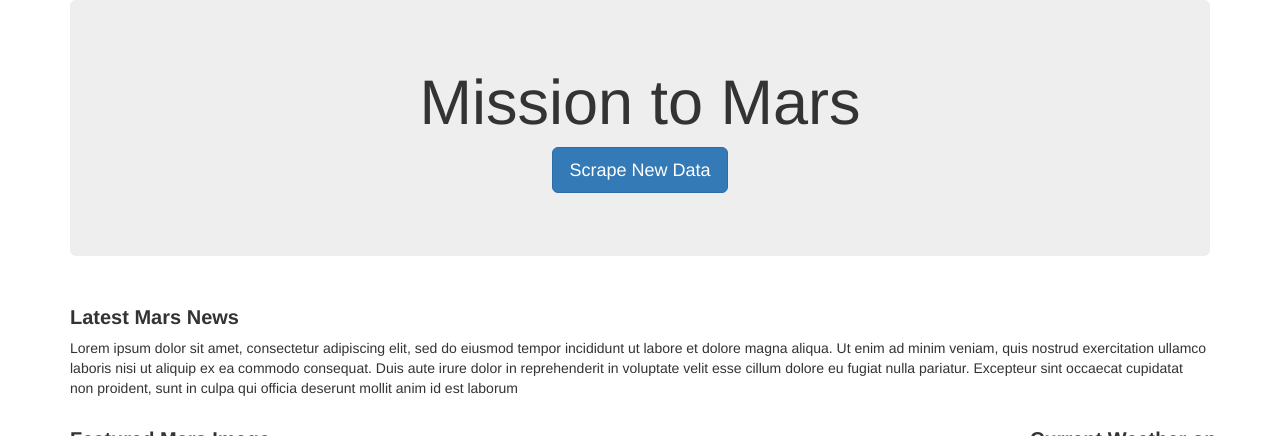
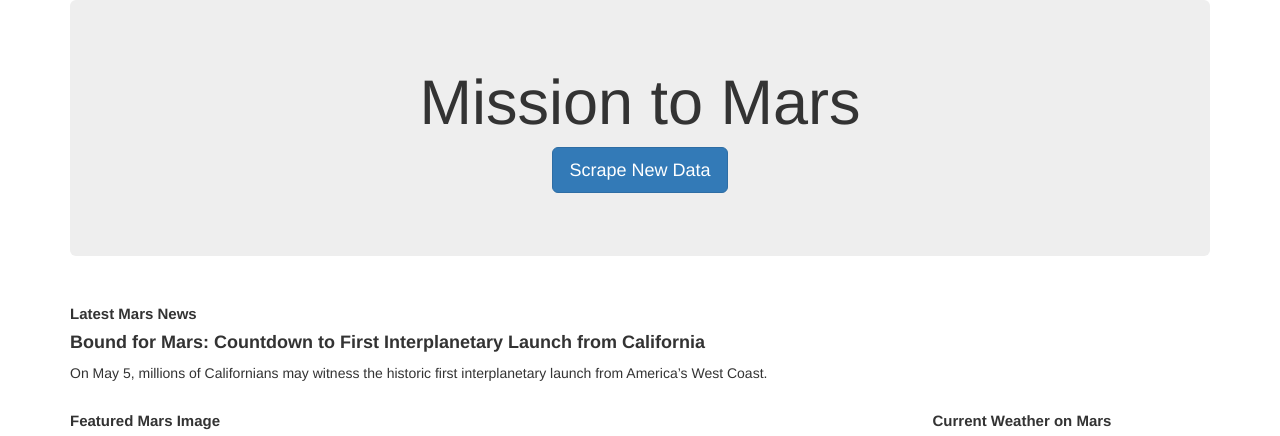
Before and after one commit to alandavila/data-analytics, a Flask app: page / in a window 1280 px wide. Shown: the top 436 px of the page. Run offline with Flask 2, Linux system fonts and the light colour scheme; data that the repository does not hold is empty; some libraries are stand-ins or nearby versions.

Commit message:
edit some styles, move scrape to its own file and cleanned up app to use mongodb

```diff
--- /dev/null
+++ b/mission_mars/app.py
@@ -0,0 +1,51 @@
+# -*- coding: utf-8 -*-
+"""
+Created on Tue Apr 17 19:43:33 2018
+
+@author: davil
+"""
+# Dependencies
+from flask import Flask, render_template,  url_for, redirect
+import pymongo
+import scrape_mars
+
+# create instance of Flask app
+app = Flask(__name__)
+
+#connect to mongo database
+conn = 'mongodb://localhost:27017'
+client = pymongo.MongoClient(conn)
+#drop database if it exist to start fresh
+client.drop_database('mars_db')
+db = client.mars_db
+collection = db.mars_info
+# create route that scraps new data
+@app.route("/scrape")
+def web_scrape():
+    #insert information scrapped form the web
+    scraped_info = scrape_mars.scrape_test()
+    db.drop_collection('mars_info')
+    collection.insert_one(scraped_info)
+    mars_dict = collection.find()
+    mars_dict = list(mars_dict)[0]
+    return render_template(
+        "index.html", mars_dict = mars_dict
+        )
+
+# create route that renders index.html template
+@app.route("/")
+def index():
+    #if there is no data in db then use test dict to render page
+    try:
+        mars_dict = collection.find()
+        mars_dict = list(mars_dict)[0]
+    except:
+        mars_dict = scrape_mars.scrape_test()
+
+    return render_template(
+        "index.html",
+            mars_dict = mars_dict
+        )
+
+if __name__ == "__main__":
+    app.run(debug=True)
--- a/mission_mars/scrape_mars.py
+++ b/mission_mars/scrape_mars.py
@@ -6,12 +6,27 @@ Created on Tue Apr 17 19:43:33 2018
 """
 # Dependencies
 from bs4 import BeautifulSoup
-from flask import Flask, render_template
-import pandas as pd
-import pymongo
-import requests
 from splinter import Browser
 import time
+
+def scrape_test():
+    mars_dict = {"_id":"5ad7fe01e9fd7b12e0fd3488",
+                 "news_title":"Bound for Mars: Countdown to First Interplanetary Launch from California",
+                 "news_p":"On May 5, millions of Californians may witness the historic first interplanetary launch from America’s West Coast.",
+                 "featured_image_url":"https://www.jpl.nasa.gov/spaceimages/images/wallpaper/PIA22372-640x350.jpg",
+                 "mars_weather":"Sol 2024 (April 16, 2018), Sunny, high -7C/19F, low -76C/-104F, pressure at 7.20 hPa, daylight 05:26-17:21",
+                 "hemisphere_image_urls":[
+                         {"title":"Cerberus Hemisphere Enhanced",
+                          "img_url":"https://astrogeology.usgs.gov/cache/images/cfa62af2557222a02478f1fcd781d445_cerberus_enhanced.tif_full.jpg"},
+                         {"title":"Schiaparelli Hemisphere Enhanced",
+                          "img_url":"https://astrogeology.usgs.gov/cache/images/3cdd1cbf5e0813bba925c9030d13b62e_schiaparelli_enhanced.tif_full.jpg"},
+                         {"title":"Syrtis Major Hemisphere Enhanced",
+                          "img_url":"https://astrogeology.usgs.gov/cache/images/ae209b4e408bb6c3e67b6af38168cf28_syrtis_major_enhanced.tif_full.jpg"},
+                         {"title":"Valles Marineris Hemisphere Enhanced",
+                          "img_url":"https://astrogeology.usgs.gov/cache/images/7cf2da4bf549ed01c17f206327be4db7_valles_marineris_enhanced.tif_full.jpg"}
+                         ]
+                 }
+    return mars_dict
 
 def scrape():
     mars_dict = {}
@@ -101,41 +116,3 @@ def scrape():
     mars_dict['hemisphere_image_urls'] = hemisphere_image_urls
 
     return mars_dict
-
-
-# create instance of Flask app
-app = Flask(__name__)
-
-#craete mongo database
-conn = 'mongodb://localhost:27017'
-client = pymongo.MongoClient(conn)
-client.drop_database('mars_db')
-db = client.mars_db
-collection = db.mars_info
-
-# create route that renders index.html template
-@app.route("/scrape")
-def web_scrape():
-        #insert information scrapped form the web
-    scraped_info = scrape()
-    db.drop_collection('mars_info')
-    db.mars_info.insert_one(scraped_info)
-
-# create route that renders index.html template
-@app.route("/")
-def show_data():
-
-#    conn = 'mongodb://localhost:27017'
-#    client = pymongo.MongoClient(conn)
-#    db = client.mars_db
-#    collection = db.mars_info
-    mars_dict = db.collection.find()
-    print(mars_dict)
-
-    return render_template(
-        "index.html",
-        mars_dict=mars_dict
-        )
-
-if __name__ == "__main__":
-    app.run(debug=True)
--- a/mission_mars/templates/css/style.css
+++ b/mission_mars/templates/css/style.css
@@ -1,5 +1,7 @@
 h2 {
-  font-size: 20px;
+  font-size: 15px;
   font-weight: bold;
-
 }
+h4 {
+  font-weight: bold;
+}
--- a/mission_mars/templates/index.html
+++ b/mission_mars/templates/index.html
@@ -7,7 +7,7 @@
   <meta http-equiv="X-UA-Compatible" content="ie=edge">
   <title>Mars Mission</title>
   <link rel="stylesheet" href="https://maxcdn.bootstrapcdn.com/bootstrap/3.3.7/css/bootstrap.min.css">
-  <link rel="stylesheet" href='css/style.css'>
+  <link rel="stylesheet" href='./css/style.css'>
 </head>
 
 <body>
@@ -21,23 +21,24 @@
     <div class="row" >
       <div class="col-md-12">
         <h2>Latest Mars News</h2>
+        <h4>{{mars_dict.news_title}}</h4>
         <p>
-          Lorem ipsum dolor sit amet, consectetur adipiscing elit, sed do eiusmod tempor incididunt ut labore et dolore magna aliqua. Ut enim ad minim veniam, quis nostrud exercitation ullamco laboris nisi ut aliquip ex ea commodo consequat. Duis aute irure dolor in reprehenderit in voluptate velit esse cillum dolore eu fugiat nulla pariatur. Excepteur sint occaecat cupidatat non proident, sunt in culpa qui officia deserunt mollit anim id est laborum
+          {{mars_dict.news_p}}
         </p>
       </div>
     </div>
 
     <div class="row">
-      <div class="col-md-10">
+      <div class="col-md-9">
         <h2>Featured Mars Image</h2>
-        <img class="img-responsive"src="https://picsum.photos/900/500" alt="mars featued image">
+        <img class="img-responsive"src={{mars_dict.featured_image_url}} alt="mars featued image">
       </div>
-      <div class="col-md-2">
+      <div class="col-md-3">
         <div class='row'>
           <div class="col-md12">
             <h2>Current Weather on Mars</h2>
             <p>
-              Lorem ipsum dolor sit amet, consectetur adipiscing elit, sed do eiusmod tempor incididunt ut labore et dolore magna aliqua. Ut enim ad minim veniam, quis nostrud exercitation ullamco laboris nisi ut aliquip ex ea commodo consequat.
+              {{mars_dict.mars_weather}}
             </p>
           </div>
         </div>
@@ -58,23 +59,23 @@
       </div>
     </div>
     <div class="row">
-      <div class="col-md-offset-1 col-md-5">
-        <img class="img-responsive"src="https://picsum.photos/900/500" alt="mars featued image">
-        <h2>Hemisphere name here</h2>
+      <div class="col-md-6">
+        <img class="img-responsive"src={{mars_dict.hemisphere_image_urls[0].img_url}} alt="mars featued image">
+        <h2>{{mars_dict.hemisphere_image_urls[0].title}}</h2>
       </div>
-      <div class="col-md-5">
-        <img class="img-responsive"src="https://picsum.photos/900/500" alt="mars featued image">
-        <h2>Hemisphere name here</h2>
+      <div class="col-md-6">
+        <img class="img-responsive"src={{mars_dict.hemisphere_image_urls[1].img_url}} alt="mars featued image">
+        <h2>{{mars_dict.hemisphere_image_urls[1].title}}</h2>
       </div>
     </div>
     <div class="row">
-      <div class="col-md-offset-1 col-md-5">
-        <img class="img-responsive"src="https://picsum.photos/900/500" alt="mars featued image">
-        <h2>Hemisphere name here</h2>
+      <div class="col-md-6">
+        <img class="img-responsive"src={{mars_dict.hemisphere_image_urls[2].img_url}} alt="mars featued image">
+        <h2>{{mars_dict.hemisphere_image_urls[2].title}}</h2>
       </div>
-      <div class="col-md-5">
-        <img class="img-responsive"src="https://picsum.photos/900/500" alt="mars featued image">
-        <h2>Hemisphere name here</h2>
+      <div class="col-md-6">
+        <img class="img-responsive"src={{mars_dict.hemisphere_image_urls[3].img_url}} alt="mars featued image">
+        <h2>{{mars_dict.hemisphere_image_urls[3].title}}</h2>
       </div>
     </div>
 
```
